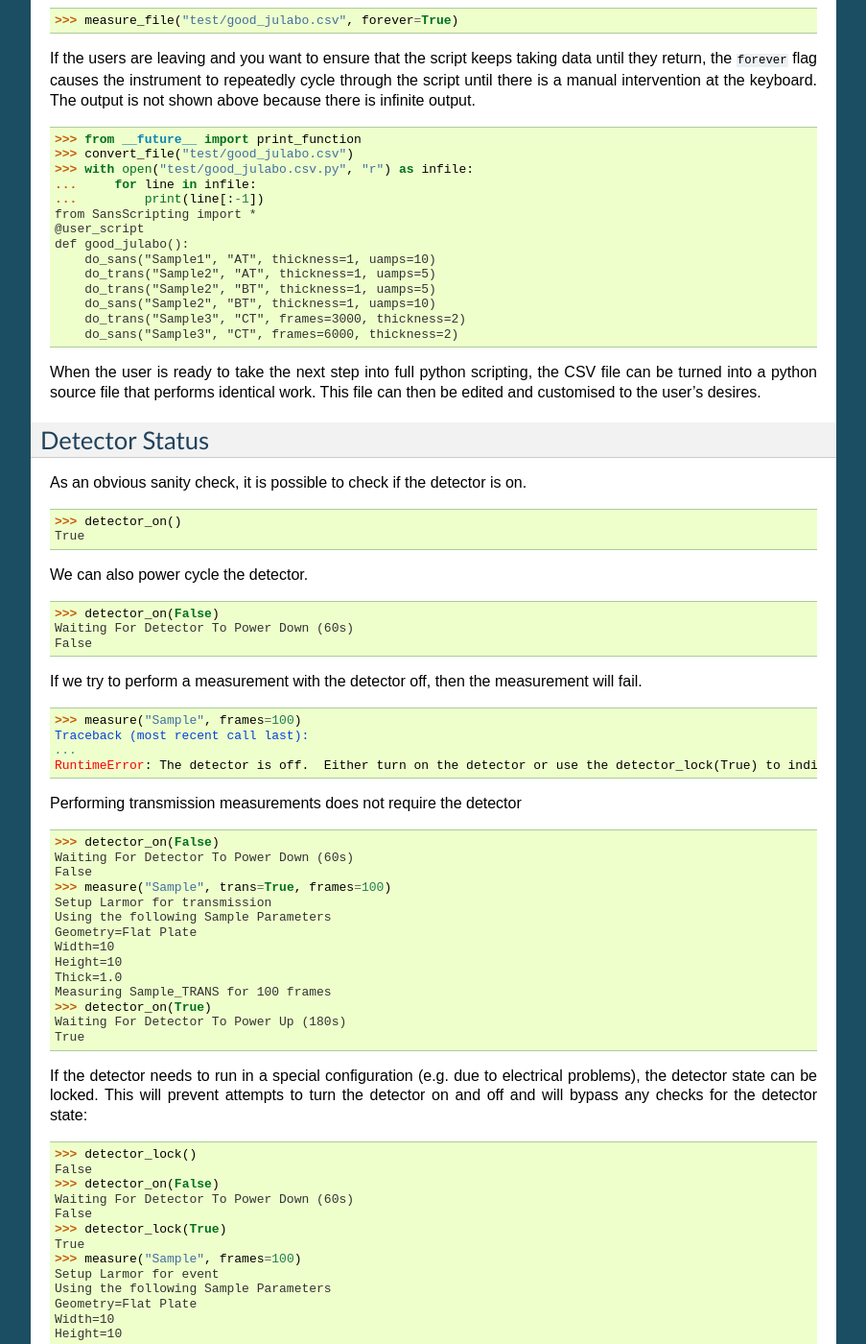
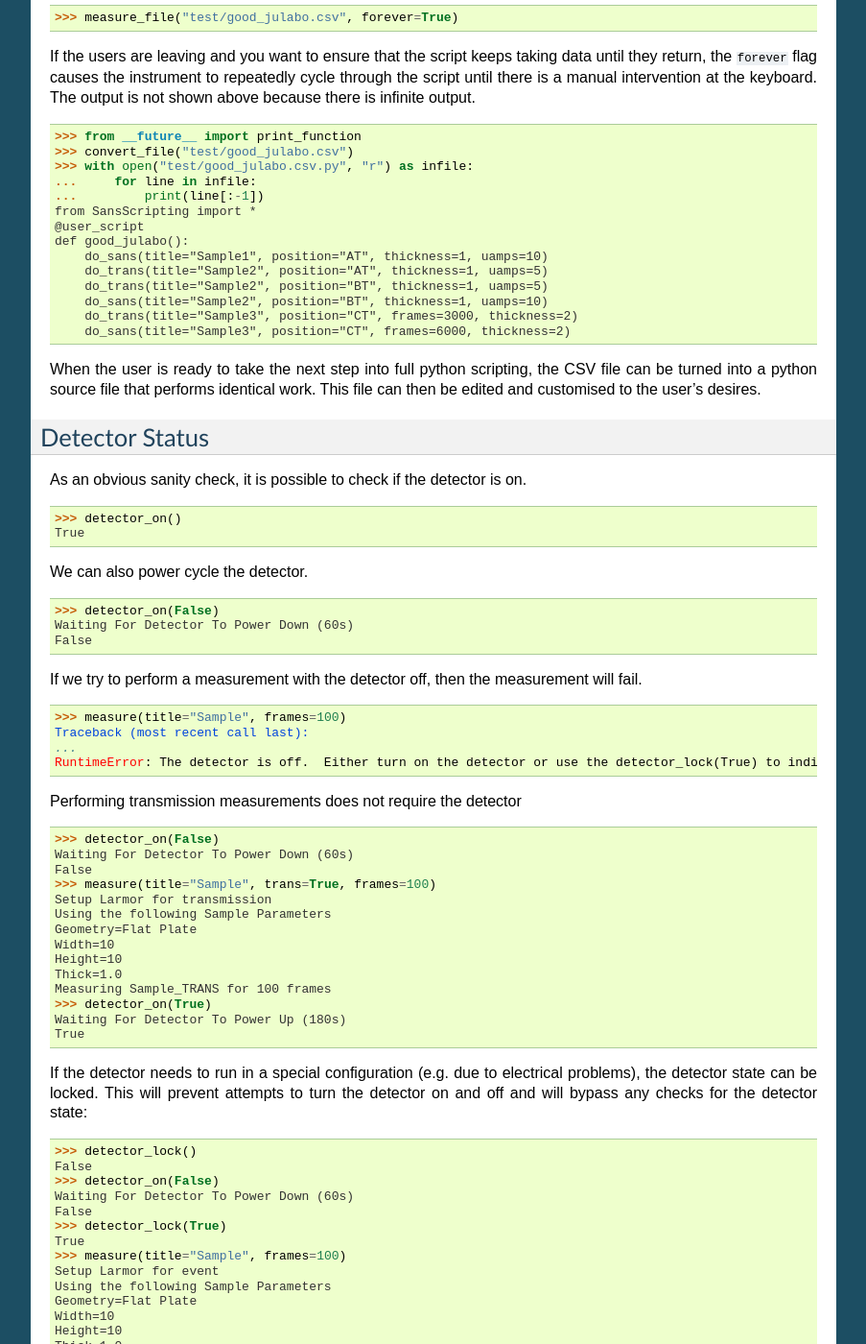
Before and after one commit to ISISNeutronMuon/InstrumentScripts, a Sphinx documentation site: the page built from doc/source/sans/tutorial.rst, in a window 1280 px wide and 1400 px high, scrolled down 5430 px. Shown: the whole window at 96% size, without its empty margins (198-1101 px from the left). Built offline with Sphinx 7.4.7, drawn with Linux system fonts in a browser that asks for light colours; some of the changed text lies outside the part shown.

Commit message:
Further small improvments

```diff
--- a/doc/source/sans/tutorial.rst
+++ b/doc/source/sans/tutorial.rst
@@ -32,7 +32,7 @@ Basic examples
 First, we'll just do a simple measurement on the main detector for 600
 frames.
 
->>> do_sans("Sample Name", frames=600)
+>>> do_sans(title="Sample Name", frames=600)
 Setup Larmor for event
 Using the following Sample Parameters
 Geometry=Flat Plate
@@ -40,7 +40,7 @@ Width=10
 Height=10
 Thick=1.0
 Measuring Sample Name_SANS for 600 frames
->>> do_trans("Sample Name", frames=180)
+>>> do_trans(title="Sample Name", frames=180)
 Setup Larmor for transmission
 Using the following Sample Parameters
 Geometry=Flat Plate
@@ -51,13 +51,16 @@ Measuring Sample Name_TRANS for 180 frames
 
 The :py:meth:`ScanningInstrument.do_sans` and
 :py:meth:`ScanningInstrument.do_trans` functions are both simple
-wrappers around :py:meth:`ScanningInstrument.measure`.  ``measure`` is
-the primary entry point for all types of SANS measurement.  All of the
-parameters that will be covered for measure can also be applied to
-``do_sans`` and ``do_trans``. Below is an example of the extended
+wrappers around :py:meth:`ScanningInstrument.measure`. ``do_sans``
+and ``do_trans`` can be called without a time frame and the function
+will do any set up for the experiment to run in the configuration provided.
+
+``measure`` is the primary entry point for all types of SANS measurement.
+All of the parameters that will be covered for measure can also be applied
+to ``do_sans`` and ``do_trans``. Below is an example of the extended
 information that can be passed to these functions.
 
->>> measure("Sample Name", "QT", aperture="Medium", blank=True, uamps=5)
+>>> measure(title="Sample Name", position="QT", aperture="Medium", uamps=5)
 Setup Larmor for event
 Moving to sample changer position QT
 Using the following Sample Parameters
@@ -83,12 +86,8 @@ A couple of things changed with this new command.
    opportunity to decide their own aperture settings, but they should
    hopefully reach a consensus on the names.
 
-#. The sample has been marked as a blank.  The MEASUREMENT:TYPE block
-   in the run's journal entry will be set to "blank", instead of
-   "sans".  Had this been a transmission measurement, the block would
-   have been set to "blank_transmission"
 
->>> measure("Sample Name", CoarseZ=25, uamps=5, thickness=2.0, trans=True, blank=True)
+>>> measure(title="Sample Name", CoarseZ=25, uamps=5, thickness=2.0, trans=True, blank=True)
 Setup Larmor for transmission
 Moving CoarseZ to 25
 Using the following Sample Parameters
@@ -105,7 +104,7 @@ sample, unlike our previous 1 mm runs.  Finally, the instrument has
 converted into transmission mode, setting the appropriate wiring
 tables and moving the M4 monitor into the beam.
 
->>> measure("Sample Name", "CT", SampleX=10, Julabo1_SP=35, uamps=5)
+>>> measure(title="Sample Name", position="CT", SampleX=10, Julabo1_SP=35, uamps=5)
 Setup Larmor for event
 Moving to sample changer position CT
 Moving Julabo1_SP to 35
@@ -143,7 +142,7 @@ sample changer position.  It's still possible to override or amend
 these custom positions with measurement specific values, as we have
 done above with the Julabo temperature again.
 
->>> measure("Sample Name", 7, Julabo1_SP=37, uamps=10)
+>>> measure(title="Sample Name", position=7, Julabo1_SP=37, uamps=10)
 Traceback (most recent call last):
 ...
 TypeError: Cannot understand position 7
@@ -177,14 +176,14 @@ It's similarly possible to set the default dae for transmission measurements.
 >>> set_default_dae("bsalignment", trans=True)
 >>> set_default_dae("transmission", trans=True)
 
->>> measure("Beam stop", dae="event", frames=300)
+>>> measure(title="Beam stop", dae="event", frames=300)
 Setup Larmor for event
 Using the following Sample Parameters
 Geometry=Flat Plate
 Width=10
 Height=10
 Thick=1.0
-Measuring Beam stop_SANS for 300 frames
+Measuring Beam stop for 300 frames
 
 The :py:meth:`ScanningInstrument.measure` function also has a ``dae``
 keyword parameter that is automatically passed to
@@ -204,7 +203,7 @@ By request, the system is capable of detecting of reconnecting with
 the run if it's already in progress, assuming that the user is
 attempting to reconnect to the SAME run.
 
->>> do_sans("Example", "CT", uamps=3)
+>>> do_sans(title="Example", position="CT", uamps=3)
 Moving to sample changer position CT
 Using the following Sample Parameters
 Geometry=Flat Plate
@@ -222,7 +221,7 @@ running the same command that was already started.
 
     >>> gen.begin()
 
->>> do_sans("Example", "CT", uamps=3)
+>>> do_sans(title="Example", position="CT", uamps=3)
 Detected that run was already in progress.  Reconnecting to existing run.
 
 However, if the user botches their edit of the script and attempts to
@@ -231,7 +230,7 @@ leaving the run measuring.
 
 .. Fake Ctrl-C
     >>> gen.begin()
->>> do_sans("H2O", "DT", uamps=3)
+>>> do_sans(title="H2O", position="DT", uamps=3)
 Traceback (most recent call last):
 ...
 RuntimeError: Attempted to continue measurement "H2O", but was already in the middle of measurement "Example_SANS".
@@ -253,10 +252,10 @@ the morning.  All that's required of the user is putting
 
 >>> @user_script
 ... def trial(time, trans):
-...     measure("Test1", "BT", uamps=time)
-...     measure("Test2", "VT", uamps=time)
-...     measure("Test1", "BT", trans=True, uanps=trans)
-...     measure("Test2", "VT", trans=True, uamps=trans)
+...     measure(title="Test1", position="BT", uamps=time)
+...     measure(title="Test2", position="VT", uamps=time)
+...     measure(title="Test1", position="BT", trans=True, uanps=trans)
+...     measure(title="Test2", position="VT", trans=True, uamps=trans)
 >>> trial(30, trans=10)
 Traceback (most recent call last):
 ...
@@ -269,10 +268,10 @@ positions to "CT" then gives:
 
 >>> @user_script
 ... def trial():
-...     measure("Test1", "BT", uamps=30)
-...     measure("Test2", "CT", uamps=30)
-...     measure("Test1", "BT", trans=True, uanps=10)
-...     measure("Test2", "CT", trans=True, uamps=10)
+...     measure(title="Test1", position="BT", uamps=30)
+...     measure(title="Test2", position="CT", uamps=30)
+...     measure(title="Test1", position="BT", trans=True, uanps=10)
+...     measure(title="Test2", position="CT", trans=True, uamps=10)
 >>> trial()
 Traceback (most recent call last):
 ...
@@ -283,10 +282,10 @@ found until two in the morning.
 
 >>> @user_script
 ... def trial():
-...     measure("Test1", "BT", uamps=30)
-...     measure("Test2", "CT", uamps=30)
-...     measure("Test1", "BT", trans=True, uamps=10)
-...     measure("Test2", "CT", trans=True, uamps=10)
+...     measure(title="Test1", position="BT", uamps=30)
+...     measure(title="Test2", position="CT", uamps=30)
+...     measure(title="Test1", position="BT", trans=True, uamps=10)
+...     measure(title="Test2", position="CT", trans=True, uamps=10)
 >>> trial() #doctest:+ELLIPSIS
 The script should finish in 2.0 hours
 ...
@@ -370,12 +369,12 @@ because there is infinite output.
 from SansScripting import *
 @user_script
 def good_julabo():
-    do_sans("Sample1", "AT", thickness=1, uamps=10)
-    do_trans("Sample2", "AT", thickness=1, uamps=5)
-    do_trans("Sample2", "BT", thickness=1, uamps=5)
-    do_sans("Sample2", "BT", thickness=1, uamps=10)
-    do_trans("Sample3", "CT", frames=3000, thickness=2)
-    do_sans("Sample3", "CT", frames=6000, thickness=2)
+    do_sans(title="Sample1", position="AT", thickness=1, uamps=10)
+    do_trans(title="Sample2", position="AT", thickness=1, uamps=5)
+    do_trans(title="Sample2", position="BT", thickness=1, uamps=5)
+    do_sans(title="Sample2", position="BT", thickness=1, uamps=10)
+    do_trans(title="Sample3", position="CT", frames=3000, thickness=2)
+    do_sans(title="Sample3", position="CT", frames=6000, thickness=2)
 
 When the user is ready to take the next step into full python
 scripting, the CSV file can be turned into a python source file that
@@ -400,7 +399,7 @@ False
 If we try to perform a measurement with the detector off, then the
 measurement will fail.
 
->>> measure("Sample", frames=100)
+>>> measure(title="Sample", frames=100)
 Traceback (most recent call last):
 ...
 RuntimeError: The detector is off.  Either turn on the detector or use the detector_lock(True) to indicate that the detector is off intentionally
@@ -410,7 +409,7 @@ Performing transmission measurements does not require the detector
 >>> detector_on(False)
 Waiting For Detector To Power Down (60s)
 False
->>> measure("Sample", trans=True, frames=100)
+>>> measure(title="Sample", trans=True, frames=100)
 Setup Larmor for transmission
 Using the following Sample Parameters
 Geometry=Flat Plate
@@ -434,7 +433,7 @@ Waiting For Detector To Power Down (60s)
 False
 >>> detector_lock(True)
 True
->>> measure("Sample", frames=100)
+>>> measure(title="Sample", frames=100)
 Setup Larmor for event
 Using the following Sample Parameters
 Geometry=Flat Plate
@@ -462,7 +461,7 @@ periods.  From the user's perspective, this is all handled in the same
 manner as a normal measurement.
 
 >>> set_default_dae(setup_dae_sesans)
->>> measure("SESANS Test", frames=6000)
+>>> measure(title="SESANS Test", frames=6000)
 Setup Larmor for sesans
 Using the following Sample Parameters
 Geometry=Flat Plate
@@ -487,7 +486,7 @@ In this example, the instrument scientist has written two functions
 :py:meth:`Larmor._begin_sesans` and :py:meth:`Larmor._waitfor_sesans`
 which handle the SESANS specific nature of the measurement.
 
->>> measure("SESANS Test", u=1500, d=1500, uamps=10)
+>>> measure(title="SESANS Test", u=1500, d=1500, uamps=10)
 Using the following Sample Parameters
 Geometry=Flat Plate
 Width=10
@@ -634,7 +633,7 @@ Under the hood
 ==============
 
 >>> gen.reset_mock()
->>> measure("Test", "BT", dae="event", aperture="Medium", uamps=15)
+>>> measure(title="Test", position="BT", dae="event", aperture="Medium", uamps=15)
 Setup Larmor for event
 Moving to sample changer position BT
 Using the following Sample Parameters
```
Also changed, not shown: other parts of doc/source/sans/tutorial.rst (+1 -1 lines), 6 other files.
